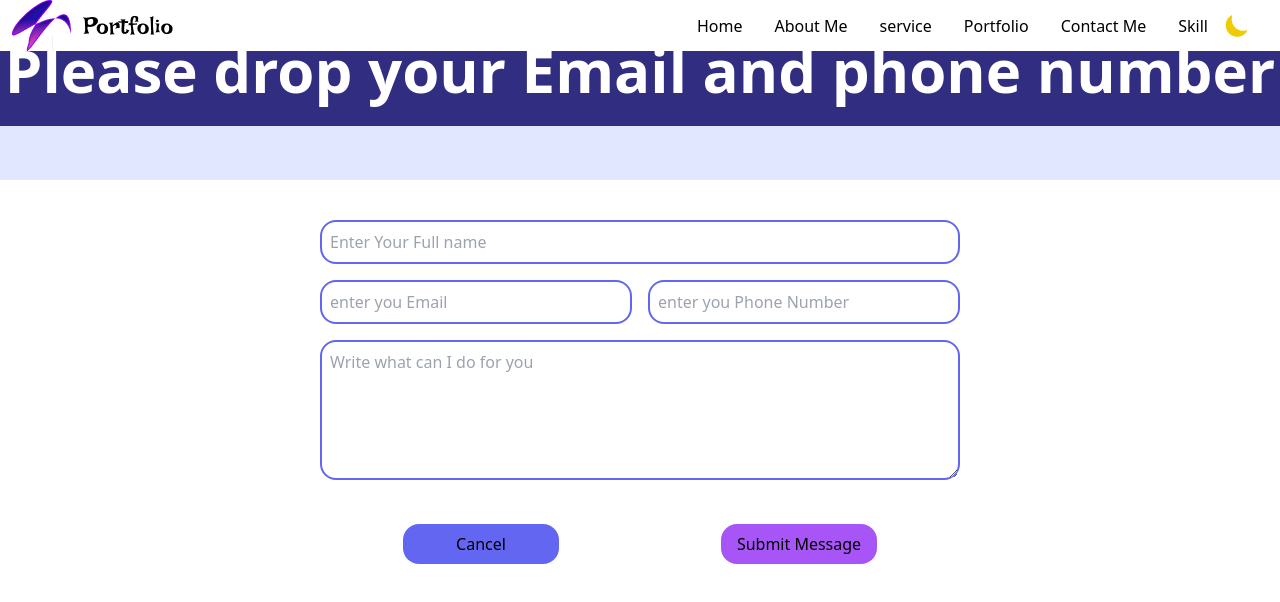
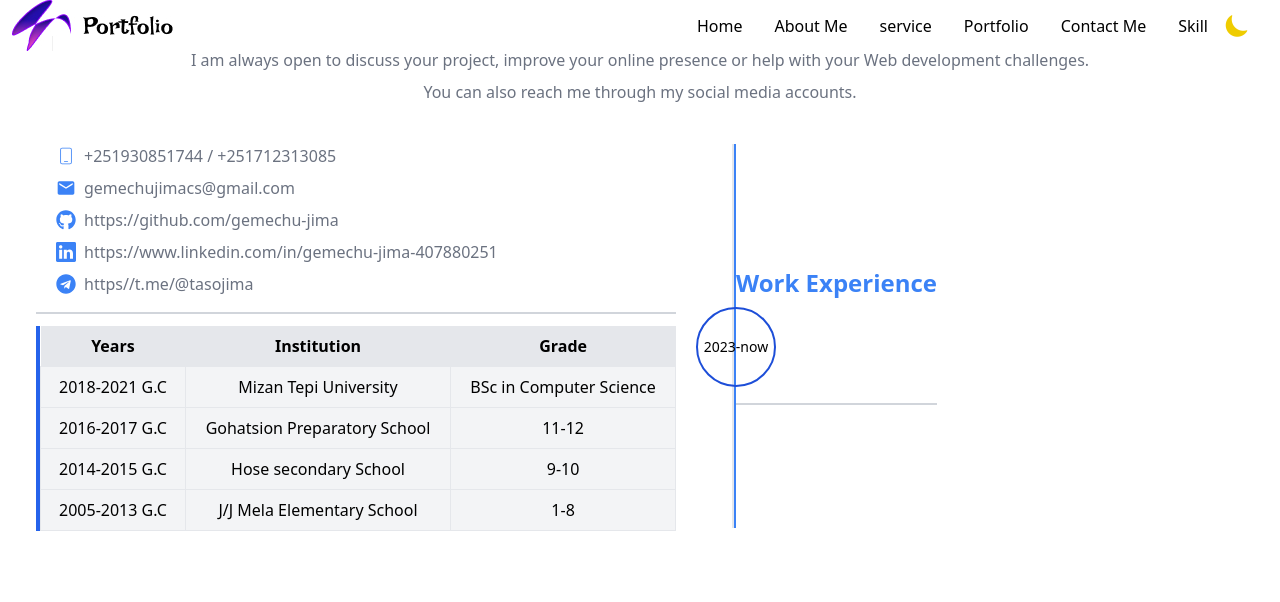
Before and after one commit to gemechu-jima/portfolio, a React (Vite) app: page /contactme in a window 1280 px wide. Shown: the top 602 px of the page. Built offline with nearby package versions, Linux system fonts and the light colour scheme; a web font is replaced by a local one; what react-date-object would draw is missing.

Commit message:
implement scroll functionality and form handling in footer component

```diff
--- a/src/Components/Contact.jsx
+++ b/src/Components/Contact.jsx
@@ -1,90 +1,97 @@
-import classNames from "classnames"
-import axios from "axios"
-import { useRef, useState, useEffect } from "react";
-import { toast } from "react-toastify";
+
+import { CiMobile1 } from "react-icons/ci";
+import { MdEmail } from "react-icons/md";
+import { BsLinkedin } from "react-icons/bs";
+import { AiFillGithub } from "react-icons/ai";
+import { FaFacebook } from "react-icons/fa";
+import { AiOutlineWhatsApp } from "react-icons/ai";
+import { AiOutlineInstagram } from "react-icons/ai";
+import { FaTelegram ,FaMobile, FaLinkedin,FaGithub } from "react-icons/fa";
+import { TbWorld } from "react-icons/tb";
+
 function Contact() {
-const [data, setData]=useState({
-  name:"",
-  email:"",
-  phone:"",
-  message:""
-})
-const [error, setError]=useState('')
 
-const handleChange=(ev)=>{
-  const {name, value}=ev.target;
-  setData((prevData)=>({
-    ...prevData,
-    [name]:value
-  }))
-}
- const handleSubmit=async(ev)=>{
-  ev.preventDefault()
-  const emailRegex = /^[^\s@]+@[^\s@]+\.[^\s@]+$/;
-  const PhoneRegex = /^(9\d{8}|09\d{8}|251\d{9})$/;
+  return (
+    <section id="contactme" className="text-center md:w-screen md:h-screen">
+        <div>
+          <h1 className="text-4xl font-bold text-indigo-500">Contact Me</h1>
+          <p className="text-gray-500 mt-2">I am always open to discuss your project,
+            improve your online presence or help with your Web development challenges.</p>
+          <p className="text-gray-500 mt-2">You can also reach me through my social media accounts.</p>
+        </div>
+        <div className="flex items-center md:flex-row flex-col  md:justify-center mt-10 h-96 gap-4">
+         <div className="w-2/4 h-full   ">
+          <div className="flex flex-col gap-2 border-b-2 border-gray-300 pb-4">
+          <p className="flex items-center ml-5 gap-2">
+            <CiMobile1 size={20} className="text-blue-500" />
+            <span className="text-gray-500">+251930851744 / +251712313085</span>
+          </p>
+          <p className="flex items-center ml-5 gap-2">
+            <MdEmail size={20} className="text-blue-500" />
+            <span className="text-gray-500">gemechujimacs@gmail.com</span>
+          </p>
+          <p className="flex items-center ml-5 gap-2">
+            <FaGithub size={20} className="text-blue-500" />
+            <span className="text-gray-500">https://github.com/gemechu-jima</span>
+          </p>
+          <p className="flex items-center ml-5 gap-2">
+            <BsLinkedin size={20} className="text-blue-500" />
+            <span className="text-gray-500">https://www.linkedin.com/in/gemechu-jima-407880251</span>
+            </p>
+            <p className="flex items-center ml-5 gap-2">
+            <FaTelegram size={20} className="text-blue-500" />
+            <span className="text-gray-500">https//t.me/@tasojima</span>
+            </p>
+
+          </div>
+          <div className="border-l-4 border-blue-600 mt-3">
+            {/* <h1>Education Background</h1> */}
+            <table className="table-auto w-full mt-2">
+              <thead className="bg-gray-200">
+                <tr>
+                  <th className="px-4 py-2"> Years </th>
+                  <th className="px-4 py-2"> Institution</th>
+                  <th className="px-4 py-2"> Grade</th>
+                </tr>
+                </thead>
+                <tbody>
+                  <tr className="bg-gray-100">
+                    <td className="border px-4 py-2">2018-2021 G.C</td>
+                    <td className="border px-4 py-2">Mizan Tepi University</td>
+                    <td className="border px-4 py-2">BSc in Computer Science</td>
+                  </tr>
+                  <tr className="bg-gray-100">
+                    <td className="border px-4 py-2">2016-2017 G.C</td>
+                    <td className="border px-4 py-2">Gohatsion Preparatory School</td>
+                    <td className="border px-4 py-2">11-12</td>
+                  </tr>
+                  <tr className="bg-gray-100">
+                    <td className="border px-4 py-2">2014-2015 G.C</td>
+                    <td className="border px-4 py-2">Hose secondary School</td>
+                    <td className="border px-4 py-2">9-10</td>
+                  </tr>
+                  <tr className="bg-gray-100">
+                    <td className="border px-4 py-2">2005-2013 G.C</td>
+                    <td className="border px-4 py-2">J/J Mela Elementary School</td>
+                    <td className="border px-4 py-2">1-8</td>
+                  </tr>
+                </tbody>
+              </table>
+          </div>
+         </div>
 
 
-    if (!emailRegex.test(data.email)) {
-      setError('Invalid email format');
-     return toast.error(error)
-    }
+         <div className="w-2/5 h-full border-l-2 flex flex-row items-center ml-10 ">
+         <div className="w-[1px] h-full border-l-2  border-blue-500 ">
 
-    if(!PhoneRegex.test(data.phone)){
-      setError("Invalid phone number ")
-      return toast.error(error)
-    }
+         </div>
+         <div className="flex flex-col gap-2 border-b-2 border-gray-300 pb-4 ">
+          <h1 className="text-2xl font-bold text-blue-500">Work Experience</h1>
+          <p className="relative z-10  flex items-center justify-center text-sm h-20 w-20 border-2 border-blue-700 -left-10 rounded-full">2023-now</p>
+         </div>
+         </div>
+        </div>
 
-  const response = await axios.post("https://portfolio-fevu.onrender.com/api/contact", data);
-   console.log(response)
-  if (!response.status===200) {
-    toast.error(response.data)
-    throw new Error(`Network response was not ok: ${response.data}`);
-
-  }
-  toast.success(response.data)
-  console.log("data", response.data)
- }
- const classnames=classNames("p-2 rounded-2xl border-collapse  border-solid border-2 border-indigo-500 focus:outline-none focus:ring focus:ring-indigo-500 ")
-  return (
-    <section id="contactme" className="text-center md:w-screen md:h-screen">
-        <div className="bg-gradient-to-b md:font-extrabold md:text-6xl sm:text-3xl text-xl
-          from-indigo-900 from-70%
-         via-indigo-700 to-indigo-100 to-10% pb-20 py-10 m-auto text-white">
-        <h1 className="">Please drop your Email and phone number</h1>
-        </div>
-        <form  className="sm:w-2/4 sm:m-auto sm:mt-10 mt-5 mx-2 grid sm:grid-cols-2 gap-4 " onSubmit={handleSubmit}>
-          <input placeholder="Enter Your Full name"
-           className={`${classnames} sm:col-span-2`}
-           name="name"
-           minLength={"5"}
-           value={data.name} onChange={handleChange}
-           required
-          />
-          <input placeholder="enter you Email "
-           className={classnames}
-           name="email"
-           value={data.email} onChange={handleChange}
-           required
-          />
-          <input placeholder="enter you Phone Number "
-           className={classnames}
-           name="phone"
-           min={10}
-           value={data.phone} onChange={handleChange}
-           required
-          />
-          <textarea rows={5} cols={5}
-           className={`${classnames} sm:col-span-2`}
-           name="message"
-           value={data.message} onChange={handleChange}
-           placeholder="Write what can I do for you">
-          </textarea>
-          <div className={`${classnames} sm:col-span-2 flex items-center justify-center sm:gap-3 gap-1 focus:ring-indigo-00 border-none`}>
-          <button type ="reset" className="bg-indigo-500 py-2 rounded-2xl w-32 sm:w-1/4 m-auto mt-5">Cancel</button>
-          <button type="submit" className="bg-purple-500 rounded-2xl py-2 w-32 sm:w-1/4 m-auto mt-5">Submit Message</button>
-          </div>
-
-        </form>
     </section>
   )
 }
--- /dev/null
+++ b/src/helper/scroll.jsx
@@ -0,0 +1,81 @@
+import React from 'react'
+import { useRef, useState, useEffect } from "react";
+export default function scroll() {
+
+ const [indexImage, setIndexImage] = useState(0);
+ const [scroll, setScroll] = useState(0);
+  const [maxScroll, setMaxScroll] = useState(1);
+  const divRef = useRef();
+
+  const handleScroll = () => {
+    setScroll(divRef.current.scrollLeft);
+  };
+  const handleMaxScroll = () => {
+    const differentMaxScroll =
+      divRef.current.scrollWidth - divRef.current.clientWidth;
+    setMaxScroll(differentMaxScroll - 1);
+  };
+  const prev = () => {
+    divRef.current.scrollLeft -= 300;
+    handleScroll();
+  };
+  const next = () => {
+    divRef.current.scrollLeft += 300;
+    handleScroll();
+  };
+  useEffect(() => {
+    divRef.current.addEventListener("scroll", () => {
+      handleScroll();
+      handleMaxScroll();
+    });
+    handleScroll();
+  }, [scroll]);
+
+  return (
+    <div
+    className="  left-16 right-16 top-5 z-10 flex
+   h-2/4 items-center justify-center  overflow-auto rounded-2xl sm:absolute "
+  >
+    {scroll > 0 && (
+      <div
+        className=" absolute left-0 z-40 flex h-40 w-16 cursor-pointer
+   items-center justify-center  bg-gradient-to-r from-black  to-transparent text-gray-900"
+        onClick={prev}
+      >
+        <FaChevronLeft
+          size={30}
+          id="prev_slider"
+          className="top-1/2 rounded-full  p-2 text-white hover:bg-gray-600"
+        />
+      </div>
+    )}
+    <div
+      id="page"
+      ref={divRef}
+      className=" scroll-bar flex overflow-x-scroll scroll-smooth"
+    >
+      {images.map((image) => (
+
+        <img
+          src={image.img_name}
+          key={image.id}
+          className="m-1 h-40 w-[200px] select-none rounded bg-contain  "
+        />
+      ))}
+    </div>
+    {scroll < maxScroll && (
+      <div
+        className=" hover:grad absolute right-0 z-40 flex h-40 w-16
+    cursor-pointer items-center  justify-center bg-gradient-to-l  from-black to-transparent text-gray-900"
+        onClick={next}
+      >
+        <FaChevronRight
+          size={30}
+          id="next_slider"
+          className="top-1/2 rounded-full  p-2 text-white hover:bg-gray-600"
+        />
+      </div>
+    )}
+  </div>
+  )
+}
```
Also changed, not shown: src/Components/Footer.jsx (+76 -72 lines).
